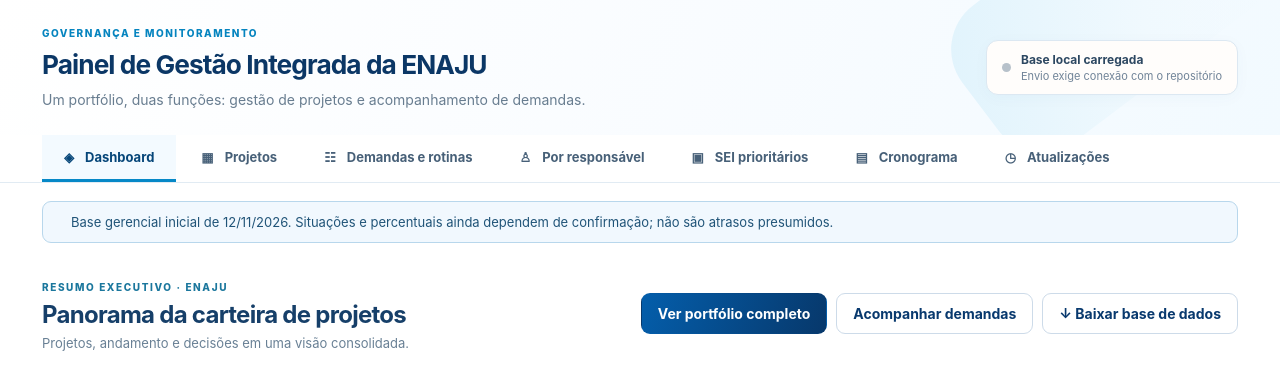
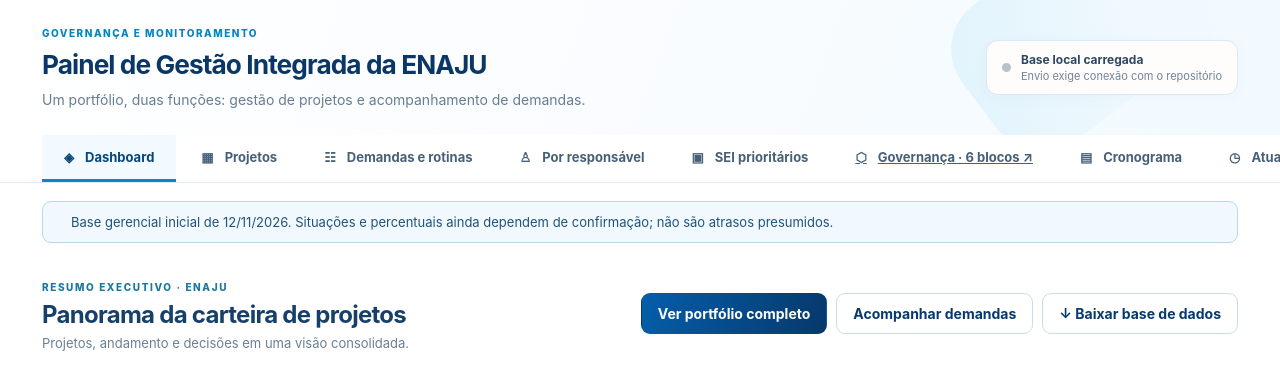
Before and after one commit to redenacional-enaju-cnj/Painel_projetos, a plain HTML site: page index.html in a window 1280 px wide. Shown: the part 91-461 px from the top of the page. Drawn offline with Linux system fonts and the light colour scheme.

Commit message:
Adiciona botão de acesso ao painel de governança dos seis blocos

```diff
--- a/index.html
+++ b/index.html
@@ -44,6 +44,7 @@
       <button class="nav-btn" data-view="routines">☷ <span>Demandas e rotinas</span></button>
       <button class="nav-btn" data-view="owners">♙ <span>Por responsável</span></button>
       <button class="nav-btn" data-view="seis">▣ <span>SEI prioritários</span></button>
+      <a class="nav-btn" href="governanca.html" title="Abrir o painel de governança com os seis blocos" aria-label="Abrir Governança — 6 blocos">⬡ <span>Governança · 6 blocos ↗</span></a>
       <button class="nav-btn" data-view="timeline">▤ <span>Cronograma</span></button>
       <button class="nav-btn" data-view="history">◷ <span>Atualizações</span></button>
     </nav>
```
